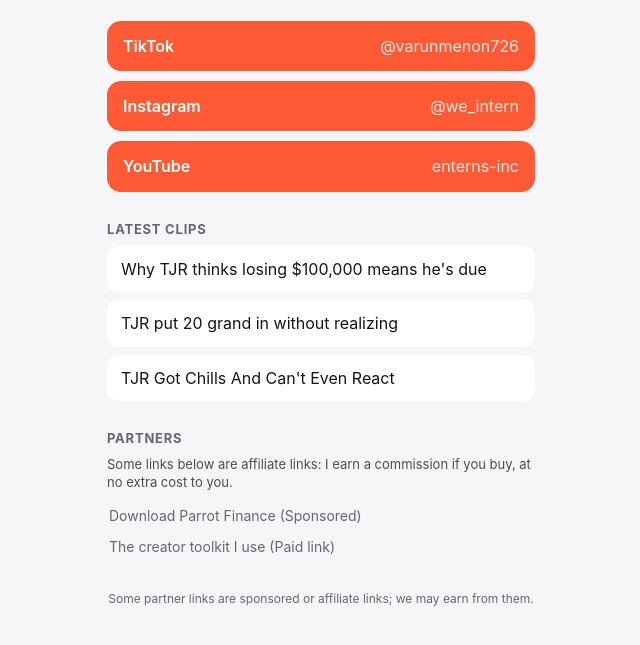
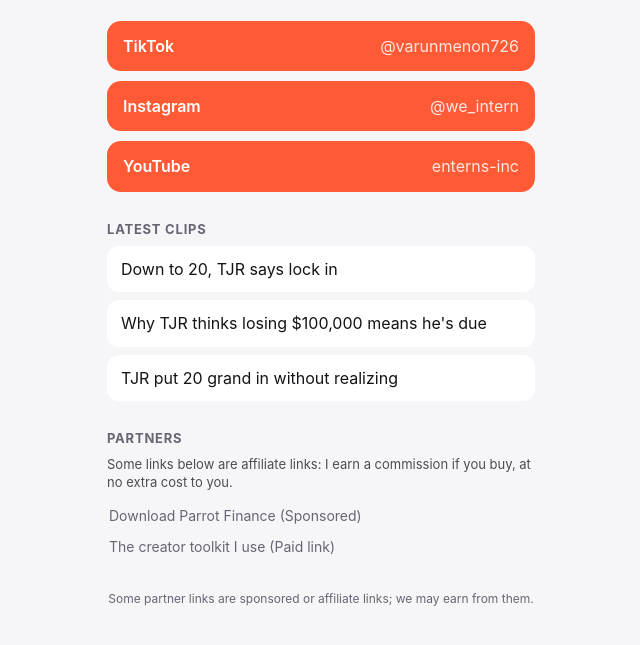
Before and after one commit to vm-blip/links, a plain HTML site: page index.html in a window 1280 px wide. Shown: the part 123-768 px from the top of the page, without its empty margins (319-959 px from the left). Drawn offline with Linux system fonts and the light colour scheme.

Commit message:
Update links 2026-11-15T12:10:00.182Z

```diff
--- a/index.html
+++ b/index.html
@@ -15,9 +15,9 @@ footer{color:var(--mut);font-size:12px;text-align:center;margin-top:28px}
 <a class="f" href="https://www.instagram.com/we_intern/" rel="noopener">Instagram<span>@we_intern</span></a>
 <a class="f" href="https://www.youtube.com/channel/UC98jlC7S3KTPB-LiTdwJEuA" rel="noopener">YouTube<span>enterns-inc</span></a>
 <h2>Latest clips</h2>
+<a class="c" href="https://www.instagram.com/we_intern/reel/DfwvWmugYZp/" rel="noopener">Down to 20, TJR says lock in</a>
 <a class="c" href="https://www.instagram.com/we_intern/reel/DfwRakNg5RU/" rel="noopener">Why TJR thinks losing $100,000 means he's due</a>
 <a class="c" href="https://www.instagram.com/we_intern/reel/DfugtmugEls/" rel="noopener">TJR put 20 grand in without realizing</a>
-<a class="c" href="https://www.instagram.com/we_intern/reel/DfuC04ZgBWN/" rel="noopener">TJR Got Chills And Can't Even React</a>
 <h2>Partners</h2>
 <p style="font-size:13px;opacity:.75;margin:0 0 8px">Some links below are affiliate links: I earn a commission if you buy, at no extra cost to you.</p>
 <a class="p" href="https://linkly.link/31Mhq" rel="noopener">Download Parrot Finance (Sponsored)</a>
```
